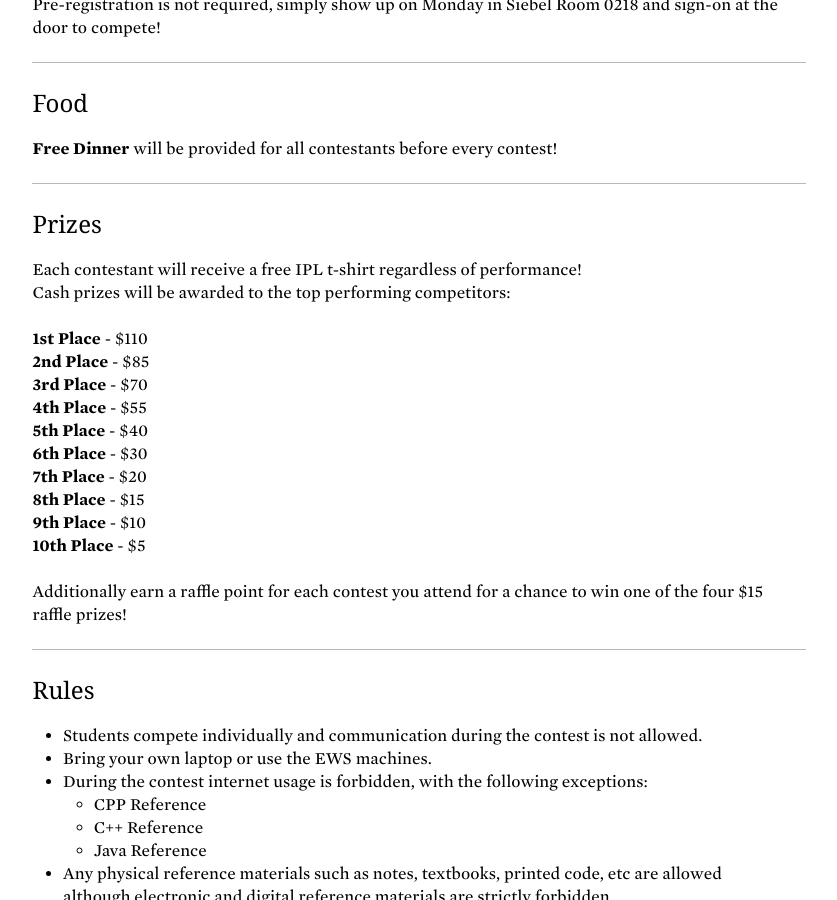
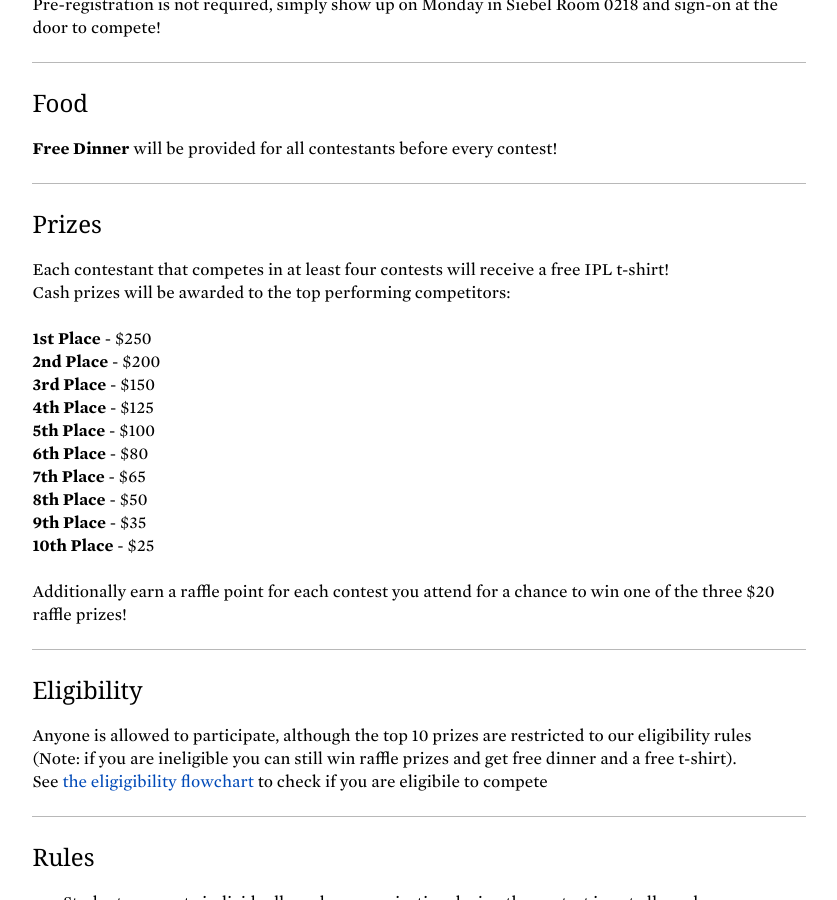
Before and after one commit to acm-uiuc/icpc-website, a Jekyll site: the page built from ipl.html, in a window 1280 px wide and 900 px high, scrolled down 846 px. Shown: the whole window, without its empty margins (221-1058 px from the left). Built offline with Jekyll 4.4.1, drawn with Linux system fonts in a browser that asks for light colours; nearby versions of some CDN libraries; some web fonts are replaced; Markdown is read by kramdown in place of the engine named in the settings.

Commit message:
updated eligibility

```diff
--- a/ipl.html
+++ b/ipl.html
@@ -10,6 +10,7 @@ title: Illinois Programming League
 <div><span class="title" style="font-size:16pt"><u>Sponsored by:</u></span></div>
 <div class="logos">
 </span>
+<img src="/assets/images/logo_ipl.png" height="100" style="vertical-align:middle;margin-bottom:0px;margin-top:0px;margin-left:0px;"/>
 <img src="http://blog.wish.com/wp-content/uploads/2016/10/cropped-cropped-wishlogo_color-960x320.png" height="100" style="vertical-align:middle;margin-bottom:0px;margin-top:0px;margin-left:0px;"/>
 </div>
 </center>
@@ -41,21 +42,27 @@ title: Illinois Programming League
 
 <div class="item">
 	<h2 class="title">Prizes</h2>
-	Each contestant will receive a free IPL t-shirt regardless of performance!<br>
+	Each contestant that competes in at least four contests will receive a free IPL t-shirt!<br>
 	Cash prizes will be awarded to the top performing competitors:<br>
 	<br>
-	<b>1st Place</b> - $110<br>
-	<b>2nd Place</b> - $85<br>
-	<b>3rd Place</b> - $70<br>
-	<b>4th Place</b> - $55<br>
-	<b>5th Place</b> - $40<br>
-	<b>6th Place</b> - $30<br>
-	<b>7th Place</b> - $20<br>
-	<b>8th Place</b> - $15<br>
-	<b>9th Place</b> - $10<br>
-	<b>10th Place</b> - $5<br>
+	<b>1st Place</b> - $250<br>
+	<b>2nd Place</b> - $200<br>
+	<b>3rd Place</b> - $150<br>
+	<b>4th Place</b> - $125<br>
+	<b>5th Place</b> - $100<br>
+	<b>6th Place</b> - $80<br>
+	<b>7th Place</b> - $65<br>
+	<b>8th Place</b> - $50<br>
+	<b>9th Place</b> - $35<br>
+	<b>10th Place</b> - $25<br>
 	<br>
-	Additionally earn a raffle point for each contest you attend for a chance to win one of the four $15 raffle prizes!
+	Additionally earn a raffle point for each contest you attend for a chance to win one of the three $20 raffle prizes!
+</div>
+
+<div class="item">
+	<h2 class="title">Eligibility</h2>
+	Anyone is allowed to participate, although the top 10 prizes are restricted to our eligibility rules (Note: if you are ineligible you can still win raffle prizes and get free dinner and a free t-shirt).<br>
+	See <a class="contest" href="/ipl/eligibility.pdf">the eligigibility flowchart</a> to check if you are eligibile to compete
 </div>
 
 <div class="item">
```
